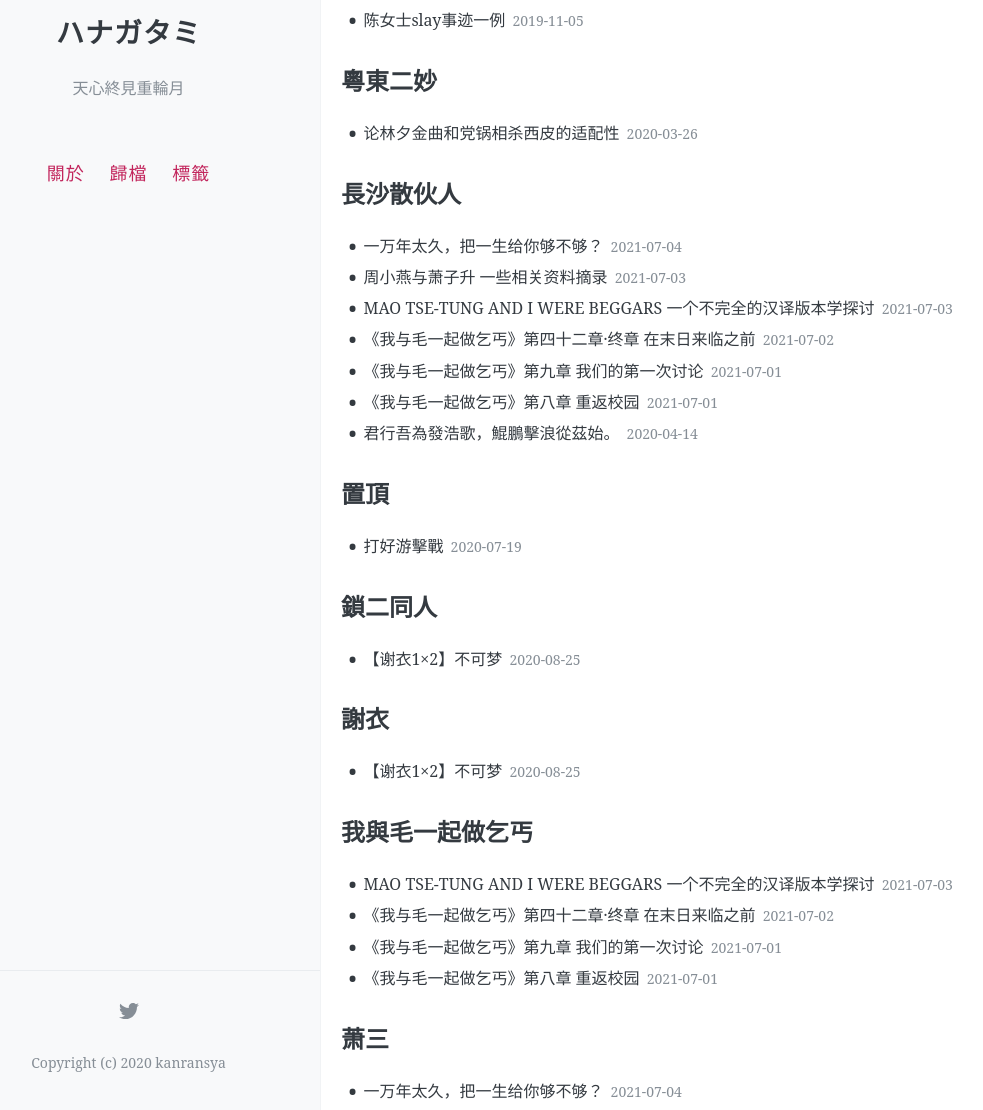
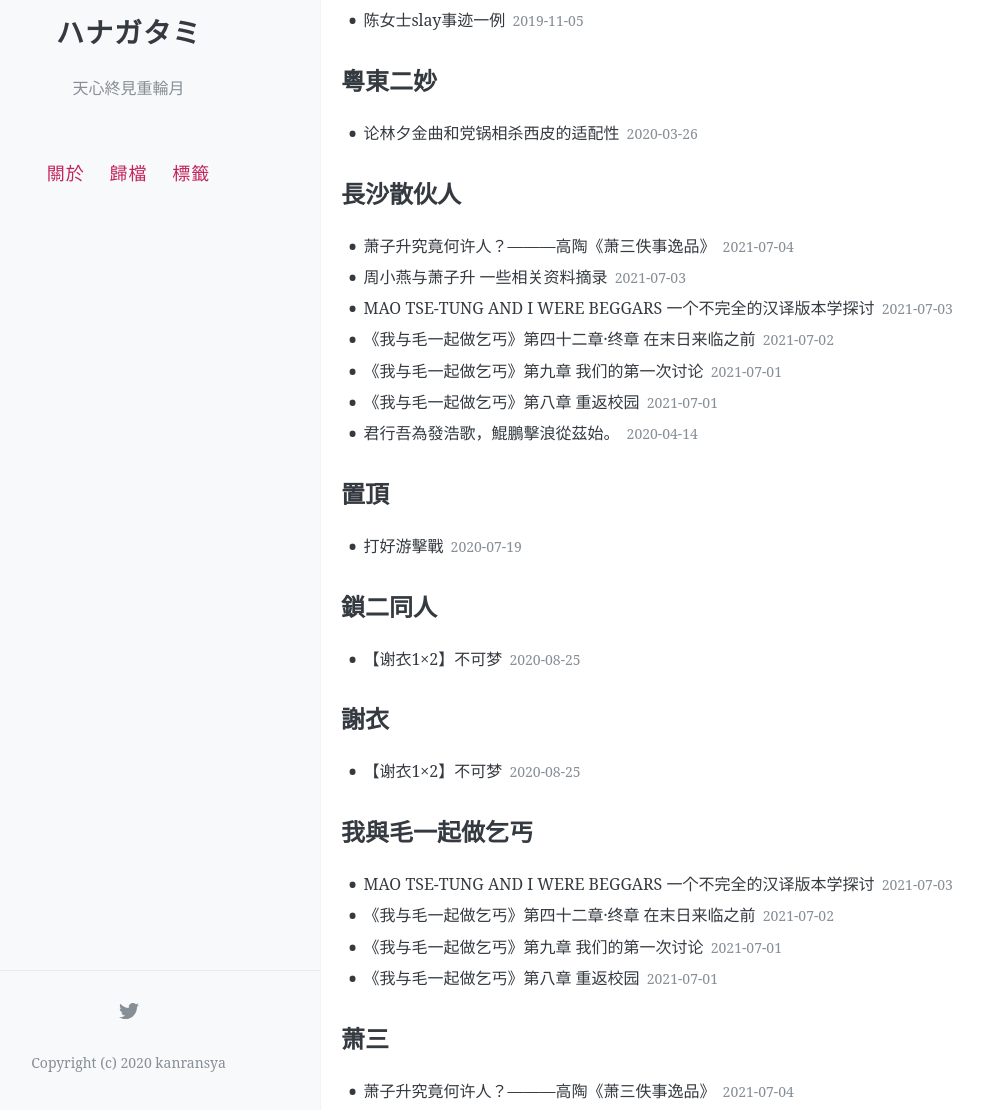
Before and after one commit to kanransya/nami-jetcoaster, a Jekyll site: the page built from tags/index.html, in a window 1280 px wide and 1400 px high, scrolled down 5316 px. Shown: the part 290-1400 px from the top of the window, without its empty margins (63-1046 px from the left). Built offline with Jekyll 4.4.1, drawn with Linux system fonts in a browser that asks for light colours; comment, search, counter and statistics services are not loaded; some of the changed text lies outside the part shown.

Commit message:
Update 2021-07-04-emisiaomemories.md

```diff
--- a/_posts/2021-07-04-emisiaomemories.md
+++ b/_posts/2021-07-04-emisiaomemories.md
@@ -1,6 +1,6 @@
 ---
 layout: post
-title: 一万年太久，把一生给你够不够？
+title: 萧子升究竟何许人？———高陶《萧三佚事逸品》
 date: 2021-07-04
 author: 高陶
 tags: [長沙散伙人,蕭子昇,萧三]
```
Also changed, not shown: other parts of _posts/2021-07-04-emisiaomemories.md (+1 -1 lines).
